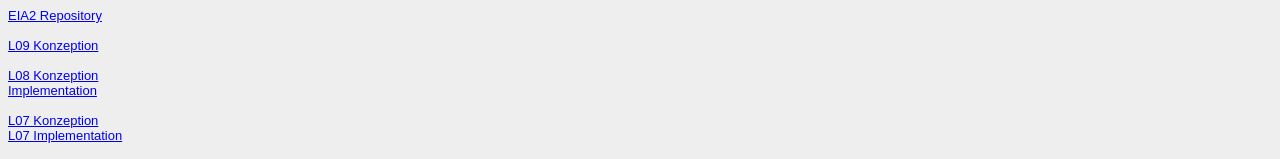
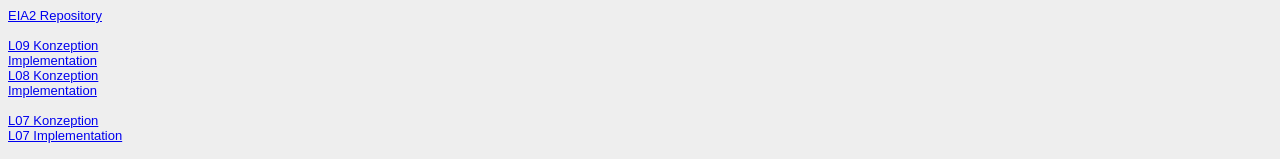
Before and after one commit to MoStein/mostein.github.io, a website: page Steckbrief/steckbrief.htm in a window 1280 px wide. Shown: the top 159 px of the page. Drawn offline with Linux system fonts and the light colour scheme.

Commit message:
Update steckbrief.htm

```diff
--- a/Steckbrief/steckbrief.htm
+++ b/Steckbrief/steckbrief.htm
@@ -5,6 +5,7 @@
 <a href="https://github.com/MoStein/MoStein.github.io/tree/master/EIAzwei" target="EIA2Repo">EIA2 Repository</a></br>
 </br>
 <a href="https://mostein.github.io/EIAzwei/L09_Skipiste/konzept.html" target="L09_Konz">L09 Konzeption</a></br>
+<a href="https://mostein.github.io/EIAzwei/L09_Skipiste/skipiste.html" target="Impl">Implementation</a>
 </br>
 <a href="https://mostein.github.io/EIAzwei/L08_Canvas/konzept.html" target="L08_Konz">L08 Konzeption</a></br>
 <a href="https://mostein.github.io/EIAzwei/L08_Canvas/skipiste.html" target="L08_Impl">Implementation</a></br>
```
